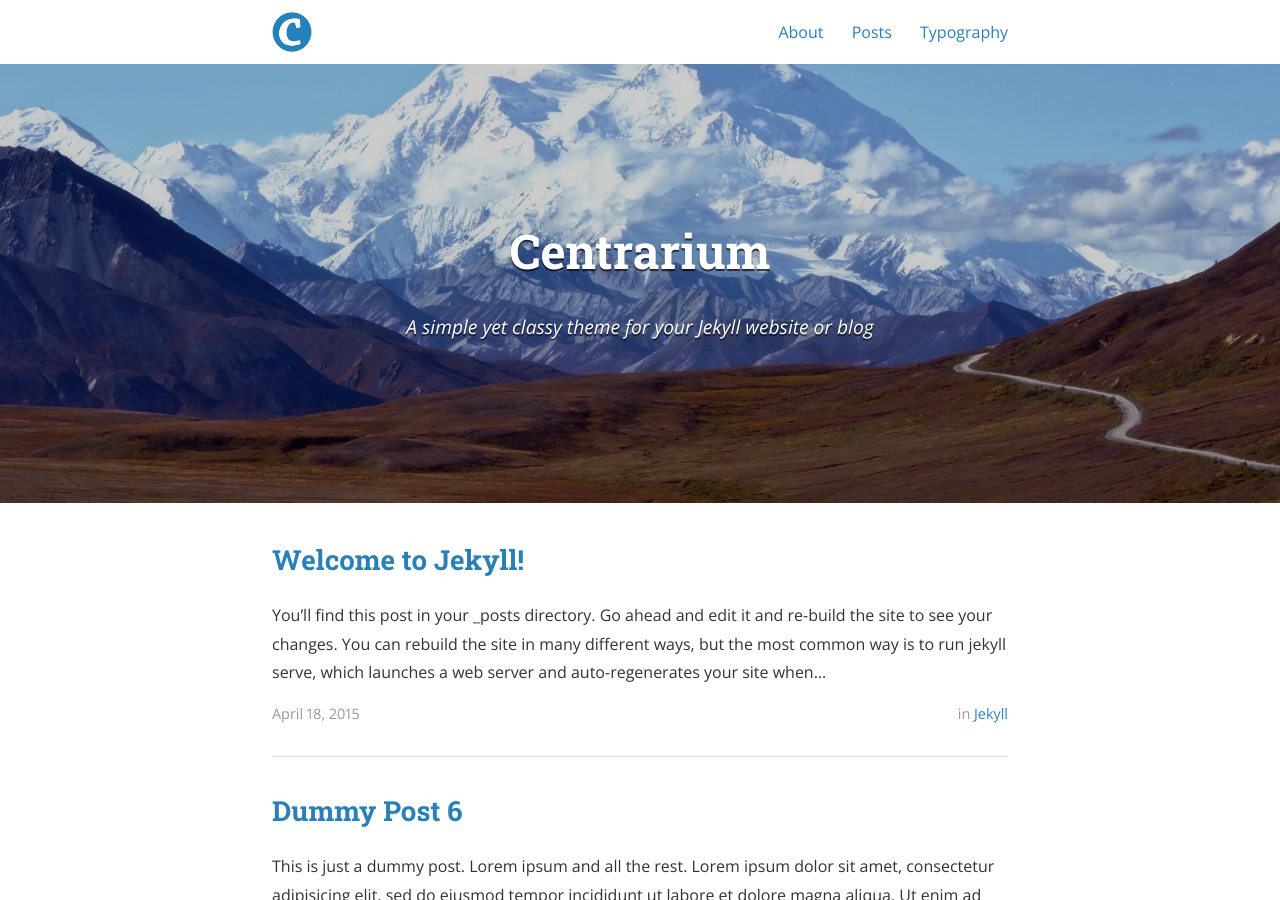
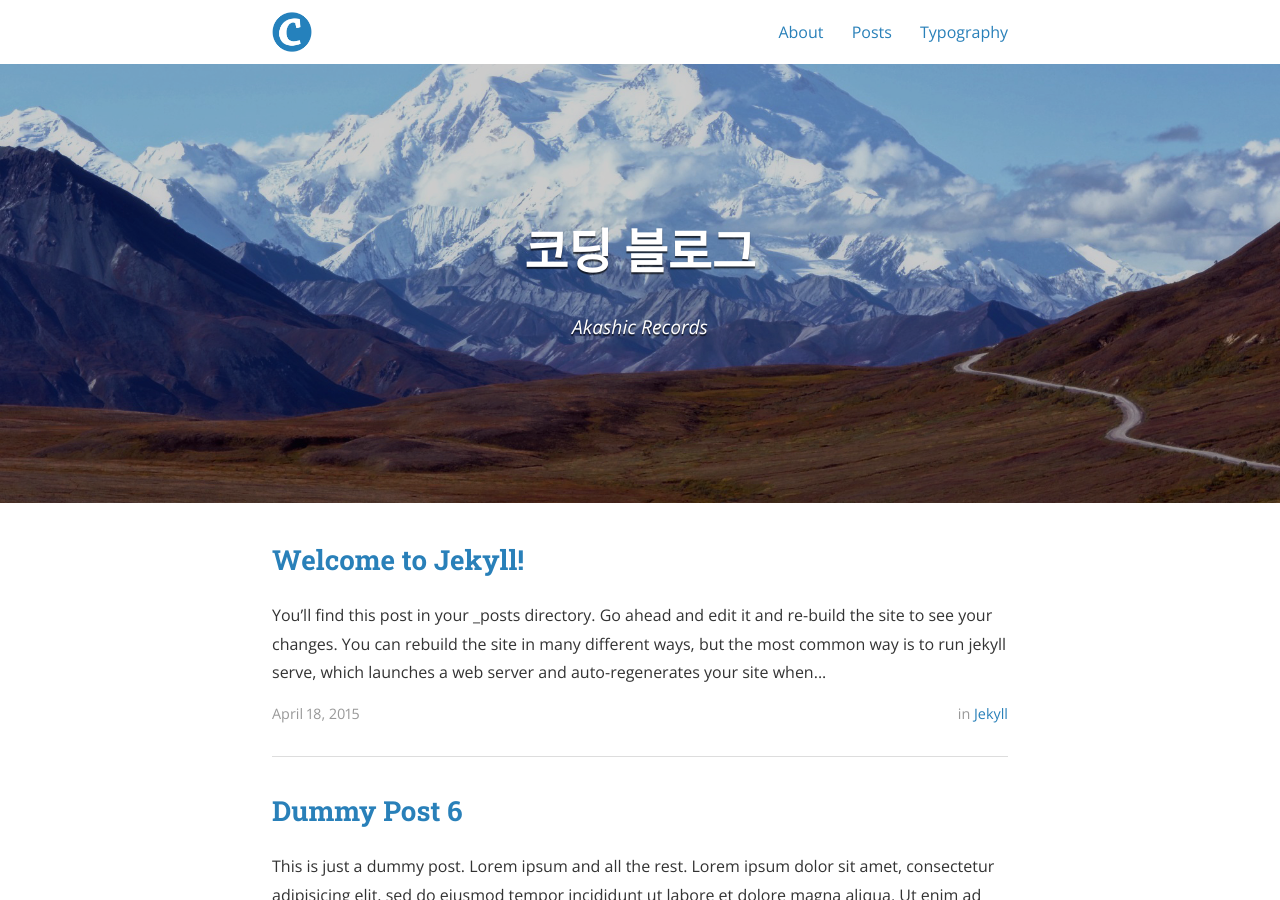
Before and after one commit to PONGDAK/PONGDAK.github.io, a Jekyll site: the page built from index.html, in a window 1280 px wide and 900 px high. Built offline with Jekyll 4.4.1, drawn with Linux system fonts in a browser that asks for light colours; nearby versions of some CDN libraries; the list of posts is cut into pages by our own code; some of the changed text lies outside the part shown.

Commit message:
update _config.yml

```diff
--- a/_config.yml
+++ b/_config.yml
@@ -9,12 +9,12 @@ exclude:
   - "/vendor/"
 
 # Site settings
-title: Centrarium
-subtitle: "A simple yet classy theme for your Jekyll website or blog"
+title: 코딩 블로그
+subtitle: "Akashic Records"
 email: jsm99096@gmail.com
 name: Sumin Jin
 description: >
-  A simple yet classy theme for your Jekyll website or blog.
+  했던걸 남길거에요.
 # Base URL of site (i.e. /blog). It should always start with a slash,
 # and never end with a slash. Set it to a blank value if hosting at the
 # root of your server.
```
